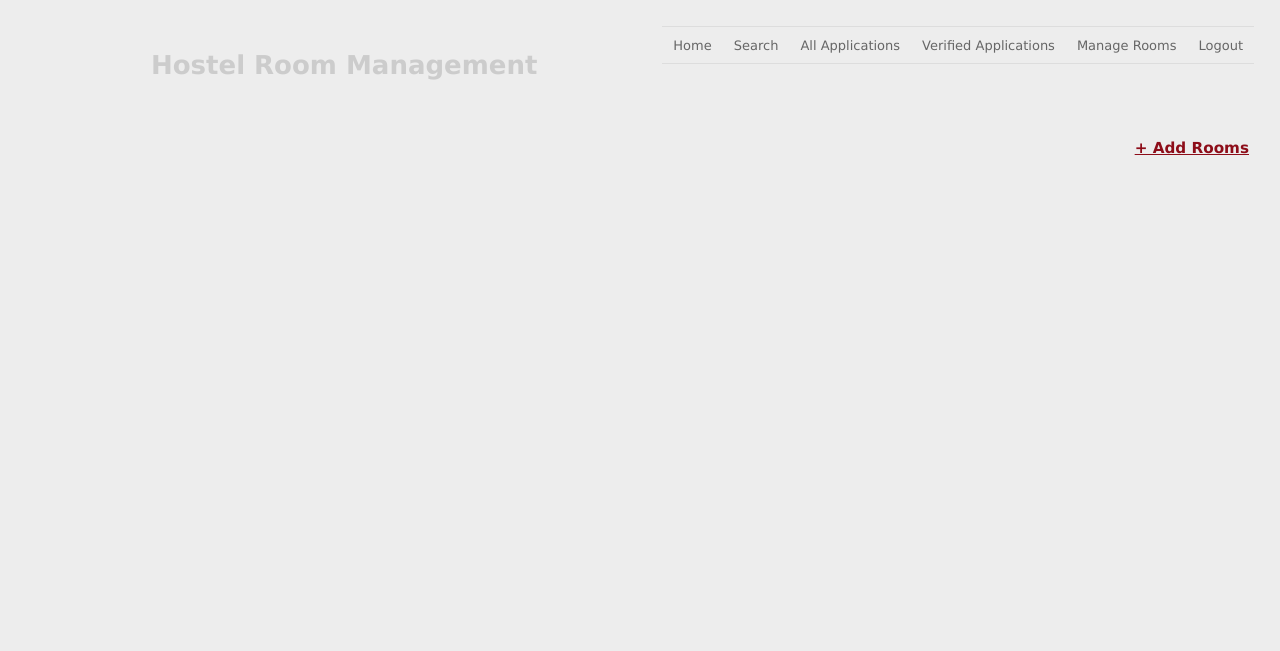
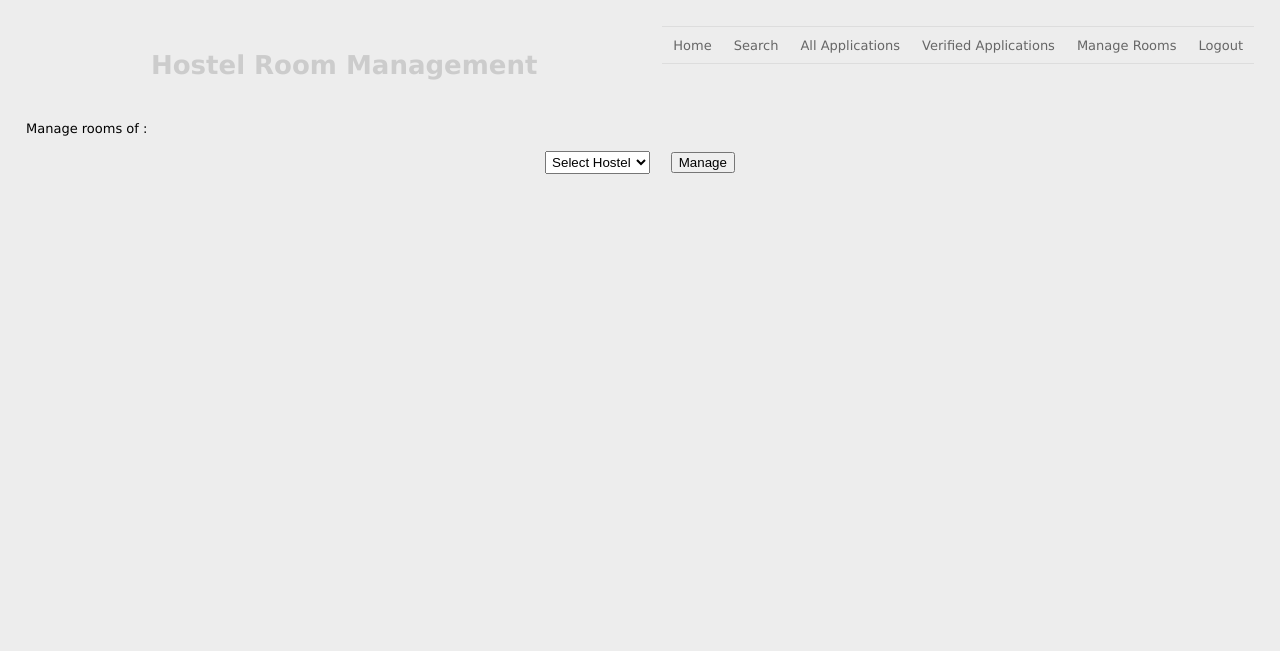
Before and after one commit to varunsinghal/hostel-app, a Flask app: page /room/ in a window 1280 px wide. Shown: the part 70-721 px from the top of the page. Run offline with Flask 2, Linux system fonts and the light colour scheme; the visitor is signed in with stand-in values (Sample User, id 1); data that the repository does not hold is empty.

Commit message:
Optimised page loading by limiting the no. of hostels

```diff
--- a/static/css/main.css
+++ b/static/css/main.css
@@ -124,3 +124,7 @@
     padding: 5px;
     max-width: 200px;
 }
+
+select{
+    padding: 2px;
+}
--- a/templates/room/index.html
+++ b/templates/room/index.html
@@ -3,6 +3,29 @@
 {% extends "layout.html" %}
 {% block body %}
 <center><h1 style='color:#ccc;'>Hostel Room Management</h1></center><br/><br/>
+
+
+<form action="{{ url_for('room.index') }}" method="get" name="main">
+
+    Manage rooms of :<br><br>
+<center>
+    <select name="hostel">
+        <option value="" disabled selected>Select Hostel</option>
+        {% for hostel in hostels %}
+        <option value="{{ hostel.name }}" {% if request.args.get('hostel') == hostel.name %} selected {% endif %}>
+        {{ hostel.name }}
+        </option>
+        {% endfor %}
+    </select>
+    &nbsp;&nbsp;&nbsp;
+    <input type="submit" value="Manage"/>
+</center>
+
+</form>
+
+<br/>
+
+{% if request.args %}
 <table width=100%>
     <tr>
         <td style="text-align:right;">
@@ -13,8 +36,7 @@
     </tr>
 </table>
 
-{% for hostel_name, room_list in rooms.items() %}
-<h2 style='color:#8AC4FF;'>{{ hostel_name }} | Count - {{ room_list|length }}</h2>
+<h2 style='color:#8AC4FF;'>{{ request.args.get('hostel')}} | Count - {{ rooms|length }}</h2>
 <hr>
 <table width=100%>
     <tr>
@@ -24,7 +46,9 @@
         <th>Alloted</th>
         <th>Actions</th>
     </tr>
-    {% for hostel, room_no, capacity, occupants in room_list %}
+    {% for hostel, room_no, capacity, occupants in rooms %}
+
+
     <tr>
         <td>{{ room_no }}</td>
         <td>{{ hostel }}</td>
@@ -49,7 +73,6 @@
 </table>
 <hr>
 <br>
-{% endfor %}
-
+{% endif %}
 
 {% endblock %}
--- a/views/room.py
+++ b/views/room.py
@@ -1,5 +1,5 @@
 # views/room.py
-from flask import Blueprint, render_template
+from flask import Blueprint, render_template, request
 from sqlalchemy import distinct
 
 from app import db
@@ -10,13 +10,12 @@ room = Blueprint('room', __name__)
 
 @room.route('/')
 def index():
-    rooms = {}
-    hostels = db.session.query(distinct(Room.hostel).label('name'))
-    for hostel in hostels:
-        print(hostel.name)
-        rooms[hostel.name] = db.session.query(Room.hostel, Room.room_no, Room.capacity, db.func.count(Room.students))\
-            .filter(Room.hostel == hostel.name).group_by(Room.hostel, Room.room_no, Room.capacity).all()
-    context = {'rooms': rooms}
+    context = {'hostels': db.session.query(distinct(Room.hostel).label('name'))}
+    hostel_name = request.args.get('hostel', default=None, type=str)
+    if hostel_name:
+        rooms = db.session.query(Room.hostel, Room.room_no, Room.capacity, db.func.count(Room.students)) \
+            .filter(Room.hostel == hostel_name).group_by(Room.hostel, Room.room_no, Room.capacity).all()
+        context['rooms'] = rooms
     return render_template('room/index.html', **context)
 
 
```
